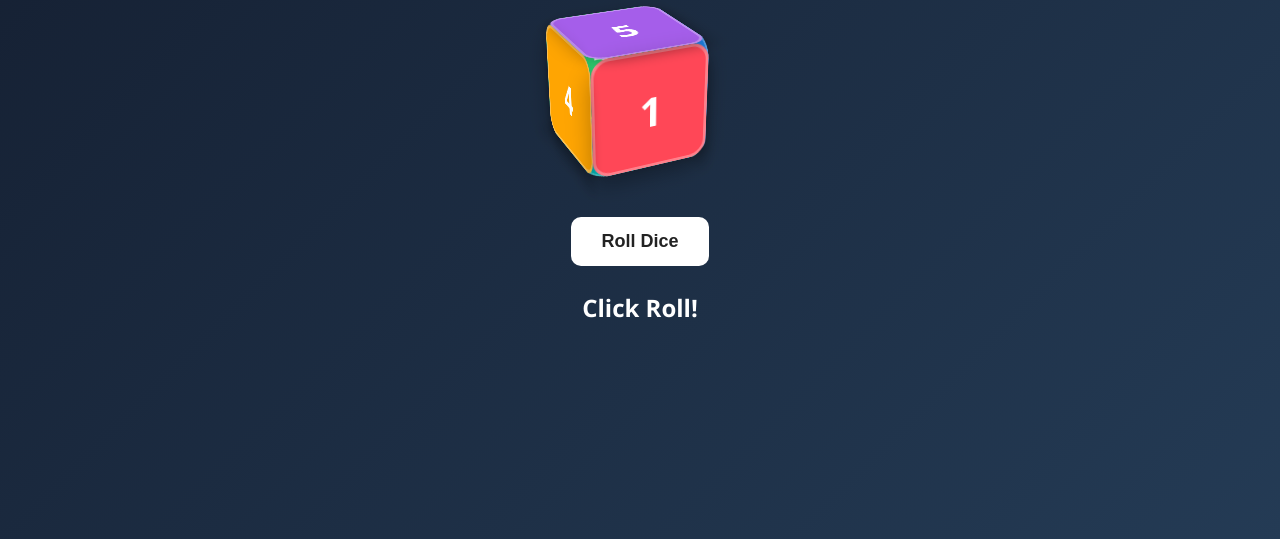
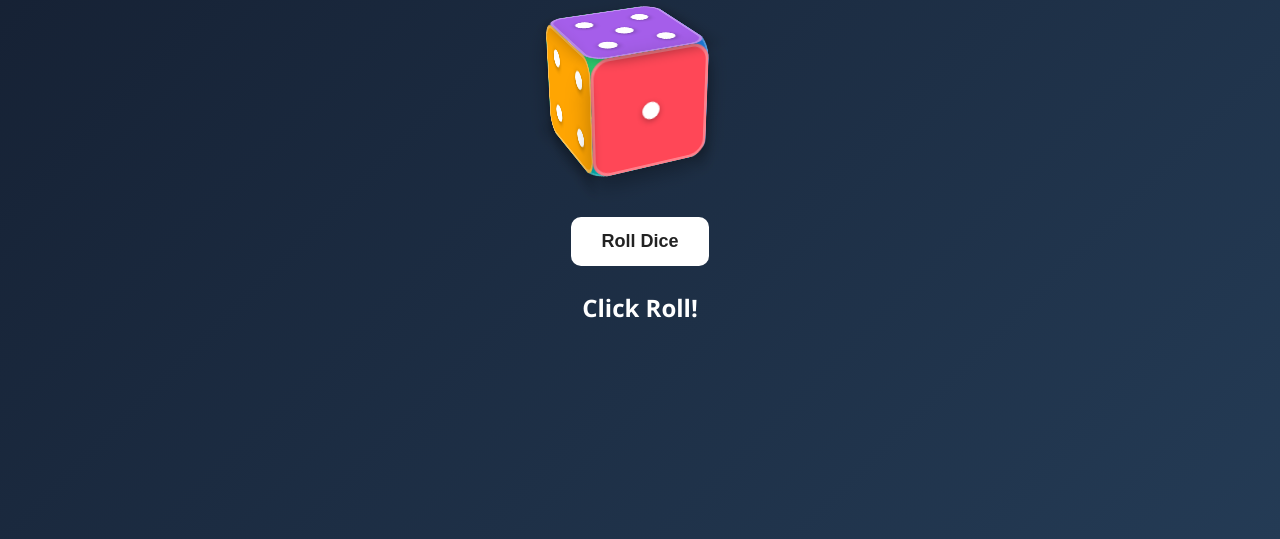
Before and after one commit to ambasthashreya08-commits/dice-roller, a plain HTML site: page index.html in a window 1280 px wide. Shown: the part 261-800 px from the top of the page. Drawn offline with Linux system fonts and the light colour scheme.

Commit message:
Replace dice numbers with realistic pips

```diff
--- a/index.html
+++ b/index.html
@@ -13,13 +13,47 @@
 
         <div class="scene">
             <div class="dice" id="dice">
-                <div class="face front">1</div>
-                <div class="face back">6</div>
-                <div class="face right">3</div>
-                <div class="face left">4</div>
-                <div class="face top">5</div>
-                <div class="face bottom">2</div>
-            </div>
+
+    <div class="face front one">
+        <span class="dot center"></span>
+    </div>
+
+    <div class="face back six">
+        <span class="dot tl"></span>
+        <span class="dot ml"></span>
+        <span class="dot bl"></span>
+        <span class="dot tr"></span>
+        <span class="dot mr"></span>
+        <span class="dot br"></span>
+    </div>
+
+    <div class="face right three">
+        <span class="dot tl"></span>
+        <span class="dot center"></span>
+        <span class="dot br"></span>
+    </div>
+
+    <div class="face left four">
+        <span class="dot tl"></span>
+        <span class="dot tr"></span>
+        <span class="dot bl"></span>
+        <span class="dot br"></span>
+    </div>
+
+    <div class="face top five">
+        <span class="dot tl"></span>
+        <span class="dot tr"></span>
+        <span class="dot center"></span>
+        <span class="dot bl"></span>
+        <span class="dot br"></span>
+    </div>
+
+    <div class="face bottom two">
+        <span class="dot tl"></span>
+        <span class="dot br"></span>
+    </div>
+
+</div>
         </div>
 
         <button onclick="rollDice()">Roll Dice</button>
--- a/style.css
+++ b/style.css
@@ -107,3 +107,43 @@ button:active{
 #result{
     margin-top:25px;
 }
+.face{
+    position:absolute;
+    width:120px;
+    height:120px;
+    border-radius:18px;
+    border:3px solid rgba(255,255,255,0.3);
+}
+
+.dot{
+    width:18px;
+    height:18px;
+    background:white;
+    border-radius:50%;
+    position:absolute;
+    box-shadow:0 2px 6px rgba(0,0,0,.3);
+}
+
+.tl{ top:18px; left:18px; }
+.tr{ top:18px; right:18px; }
+
+.ml{
+    top:50%;
+    left:18px;
+    transform:translateY(-50%);
+}
+
+.mr{
+    top:50%;
+    right:18px;
+    transform:translateY(-50%);
+}
+
+.center{
+    top:50%;
+    left:50%;
+    transform:translate(-50%,-50%);
+}
+
+.bl{ bottom:18px; left:18px; }
+.br{ bottom:18px; right:18px; }
```
